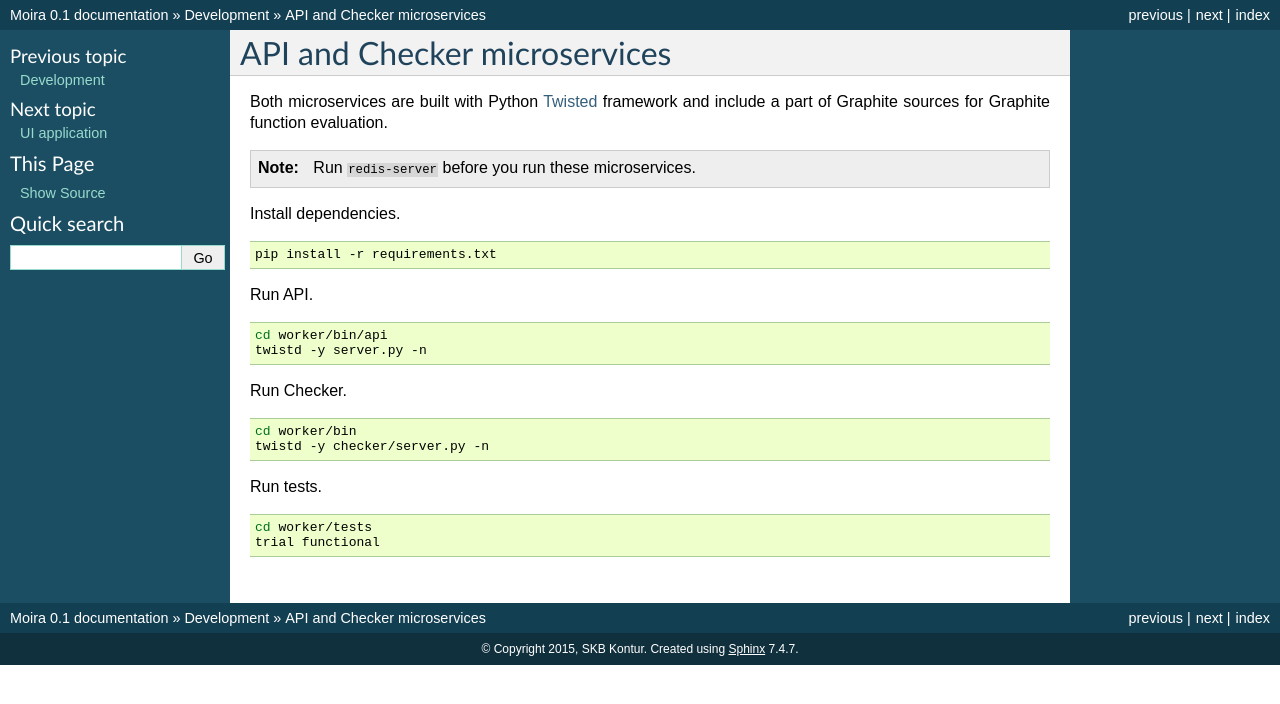
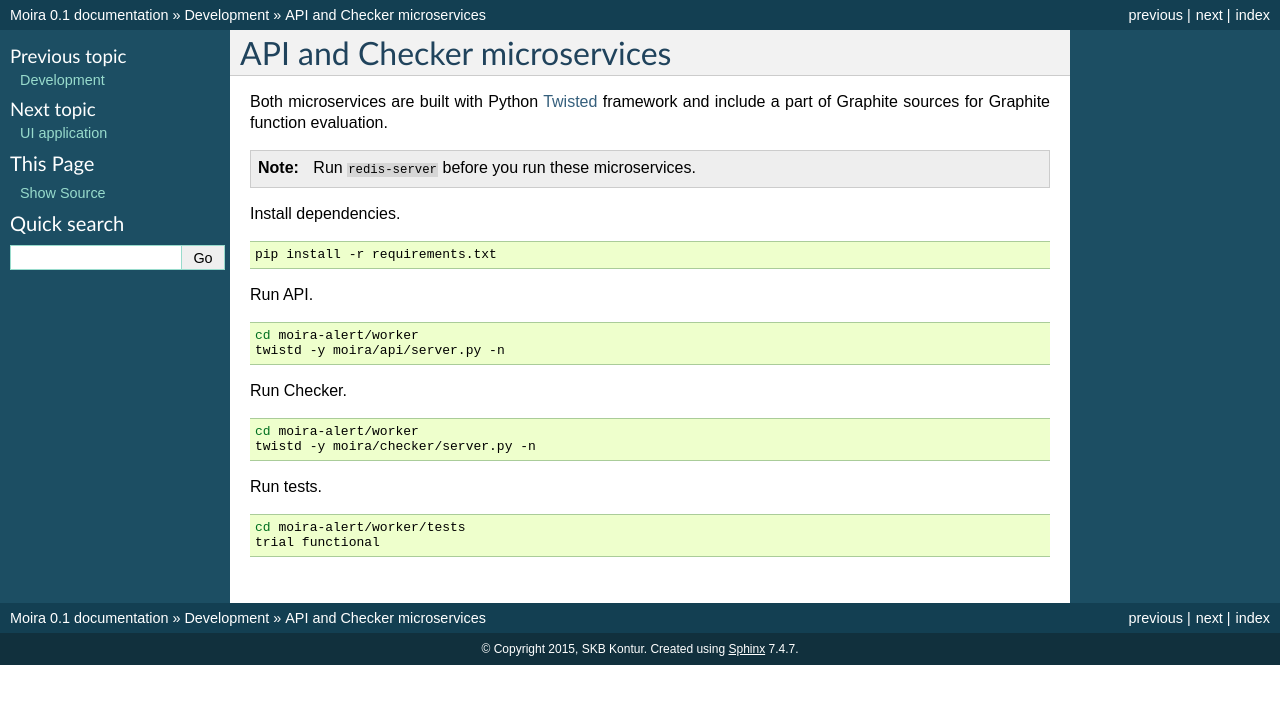
Before and after one commit to moira-alert/doc, a Sphinx documentation site: the page built from source/development/worker.rst, in a window 1280 px wide. Shown: the top 704 px of the page. Built offline with Sphinx 7.4.7, drawn with Linux system fonts in a browser that asks for light colours.

Commit message:
Update worker doc

```diff
--- a/source/configuration.rst
+++ b/source/configuration.rst
@@ -5,7 +5,7 @@
 
 By default, microservices will look for ``/etc/moira/config.yml``, but you can change this location
 in systemd configuration files (pass your path as a command-line parameter) and in
-``worker/bin/config.py``.
+``moira-alert/worker/moira/config.py``.
 
 .. literalinclude:: ../config.example.yml
    :language: yaml
--- a/source/development/worker.rst
+++ b/source/development/worker.rst
@@ -18,19 +18,19 @@
 
 .. code-block:: bash
 
-   cd worker/bin/api
-   twistd -y server.py -n
+   cd moira-alert/worker
+   twistd -y moira/api/server.py -n
 
 Run Checker.
 
 .. code-block:: bash
 
-   cd worker/bin
-   twistd -y checker/server.py -n
+   cd moira-alert/worker
+   twistd -y moira/checker/server.py -n
 
 Run tests.
 
 .. code-block:: bash
 
-   cd worker/tests
+   cd moira-alert/worker/tests
    trial functional
```
Also changed, not shown: source/install.rst (+4 -4 lines).
